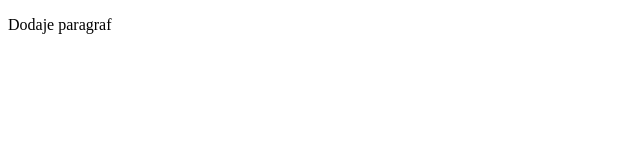
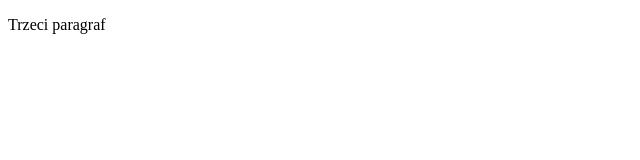
Before and after one commit to mateusz0dziubinski/gitjestgit, a plain HTML site: page index.html in a window 1280 px wide. Shown: the full height of the page, 0-640 px from the left. Drawn offline with Linux system fonts and the light colour scheme.

Commit message:
trzeci paragraf

```diff
--- a/index.html
+++ b/index.html
@@ -7,6 +7,6 @@
     <title>Document</title>
 </head>
 <body>
-    <p>Dodaje paragraf</p>
+    <p>Trzeci paragraf</p>
 </body>
 </html>
```
